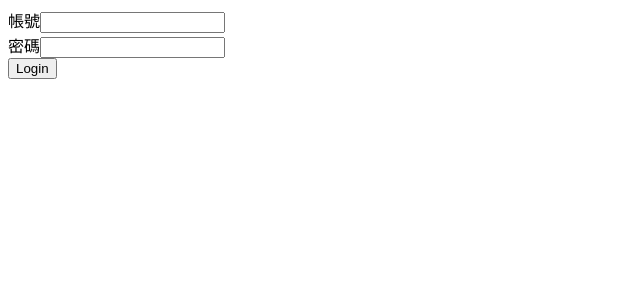
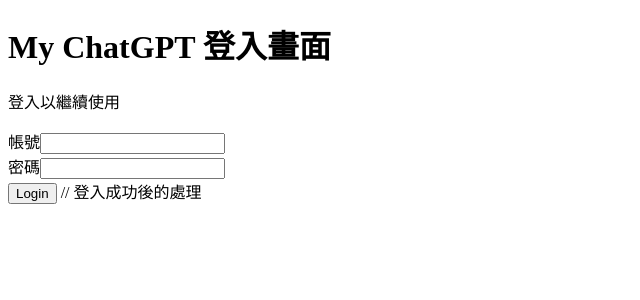
Before and after one commit to jizang/MyCustomizeGPT20251210, a Flask app: page /login in a window 1280 px wide. Shown: the top 300 px of the page, without its empty margins (0-640 px from the left). Run offline with Flask 3, Linux system fonts and the light colour scheme.

Commit message:
變更 login 畫面 part#1.

```diff
--- a/templates/login.html
+++ b/templates/login.html
@@ -52,22 +52,26 @@
 </head>
 
 <body>
-    <!-- 左側 -->
     <div>
-
-    </div>
-
-    <!-- 右側 -->
-    <div>
+        <div>
+            <h1>My ChatGPT 登入畫面</h1>
+            <p>登入以繼續使用</p>
+        </div>
         <div>
             <label>帳號</label><input id="account">
         </div>
         <div>
             <label>密碼</label><input id="password" type="password">
         </div>
-        <div>
-            <button onclick="login()">Login</button>
-        </div>
+
+        <button onclick="login()">Login</button>
+
+        // 登入成功後的處理
+        <!-- 登入成功 -->
+        <div></div>
+
+        <!-- 登入失敗 -->
+        <div></div>
     </div>
 </body>
 
```
